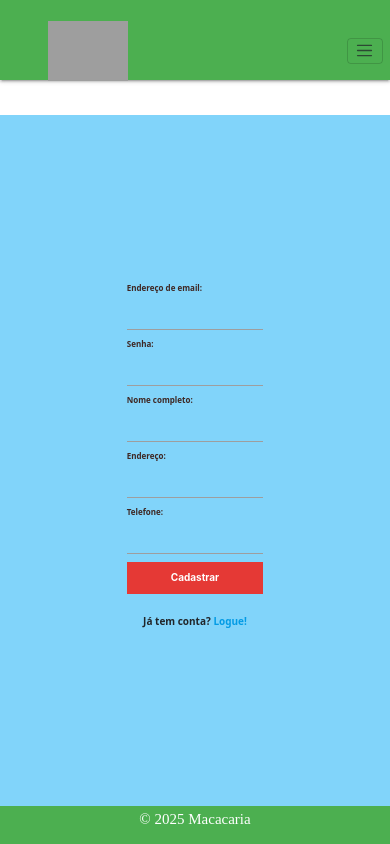
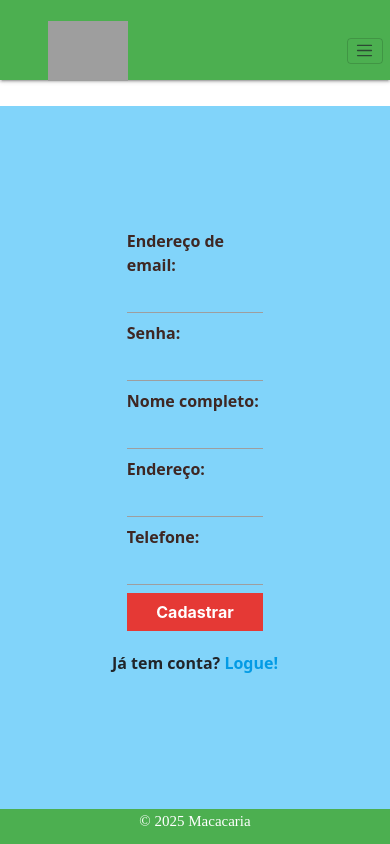
Before and after one commit to SamuelMoreiraFerreira/projeto-marketplace, a Flask app: template templates/page_cadastro.html in a window 390 px wide. Run offline with Flask 3, Linux system fonts and the light colour scheme; the template is opened without the code that fills it, so the values that code supplies are empty; some libraries are stand-ins or nearby versions; grey boxes are pictures that could not be loaded.

Commit message:
ADD: Icone de imagem em todas as páginas
MODIFY: Font size da pagina de cadastro e login

```diff
--- a/static/css/style.cadastro.css
+++ b/static/css/style.cadastro.css
@@ -77,7 +77,7 @@
 /* Corpo */
 .main {
     width: 100%;
-    height: 90%;
+    height: 100%;
 
     display: flex;
     justify-content: center;
@@ -102,6 +102,8 @@
     margin-bottom: 5px;
     font-weight: bold;
     color: var(--ancient-trunk);
+
+    font-size: 16px;
 }
 
 .cadastro__input {
@@ -120,9 +122,13 @@
     font-weight: bold;
     border: none;
     cursor: pointer;
+
+    font-size: 16px;
 }
 
 .cadastro__login {
+    font-size: 16px;
+
     margin-top: 20px;
     font-weight: bold;
 }
--- a/templates/page_cadastro.html
+++ b/templates/page_cadastro.html
@@ -27,6 +27,8 @@
     <!-- CSS Local  -->
     <link rel="stylesheet" href="../static/css/variables.css">
     <link rel="stylesheet" href="../static/css/style.cadastro.css">
+
+    <link rel="shortcut icon" type="imagex/png" href="../static/images/icone.ico">
 </head>
 
 <body>
--- a/templates/page_carrinho.html
+++ b/templates/page_carrinho.html
@@ -27,6 +27,8 @@
     <!-- CSS Local  -->
     <link rel="stylesheet" href="../static/css/variables.css">
     <link rel="stylesheet" href="../static/css/style-carrinho.css">
+
+    <link rel="shortcut icon" type="imagex/png" href="../static/images/icone.ico">
 </head>
 
 <body>
--- a/templates/page_catalogo.html
+++ b/templates/page_catalogo.html
@@ -26,6 +26,8 @@
     <!-- CSS Local  -->
     <link rel="stylesheet" href="../static/css/variables.css">
     <link rel="stylesheet" href="../static/css/style-catalogo.css">
+
+    <link rel="shortcut icon" type="imagex/png" href="../static/images/icone.ico">
 </head>
 
 <body>
--- a/templates/page_inicial.html
+++ b/templates/page_inicial.html
@@ -23,6 +23,8 @@
     <!-- CSS Local  -->
     <link rel="stylesheet" href="../static/css/variables.css">
     <link rel="stylesheet" href="../static/css/style-inicial.css">
+
+    <link rel="shortcut icon" type="imagex/png" href="../static/images/icone.ico">
 
 </head>
 
--- a/templates/page_login.html
+++ b/templates/page_login.html
@@ -27,6 +27,8 @@
     <!-- CSS Local  -->
     <link rel="stylesheet" href="../static/css/variables.css">
     <link rel="stylesheet" href="../static/css/style-login.css">
+
+    <link rel="shortcut icon" type="imagex/png" href="../static/images/icone.ico">
 </head>
 
 <body>
--- a/templates/page_produto.html
+++ b/templates/page_produto.html
@@ -27,6 +27,8 @@
     <!-- CSS Local  -->
     <link rel="stylesheet" href="../static/css/variables.css">
     <link rel="stylesheet" href="../static/css/style-produto.css">
+
+    <link rel="shortcut icon" type="imagex/png" href="../static/images/icone.ico">
 </head>
 
 <body>
```
Also changed, not shown: static/css/style-catalogo.css (+8 -1 lines), static/css/style-inicial.css (+11 -0 lines), static/css/style-login.css (+6 -1 lines), static/images/icone.ico (added).
